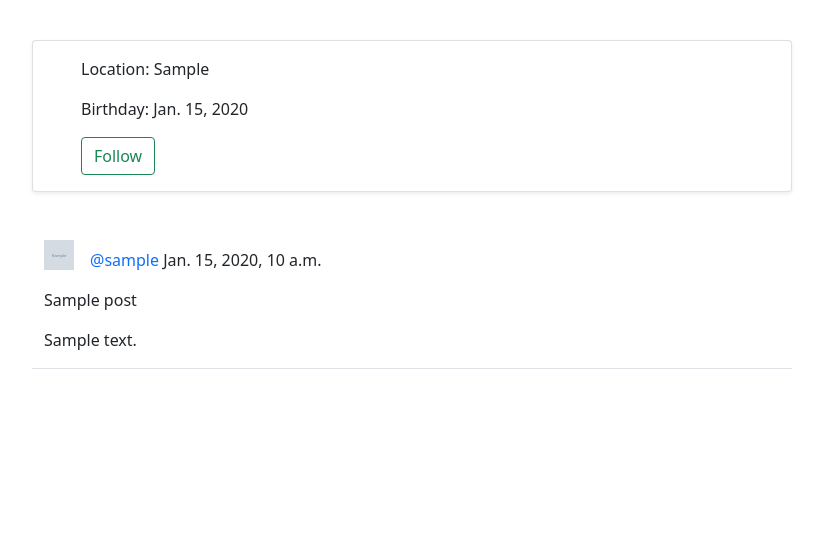
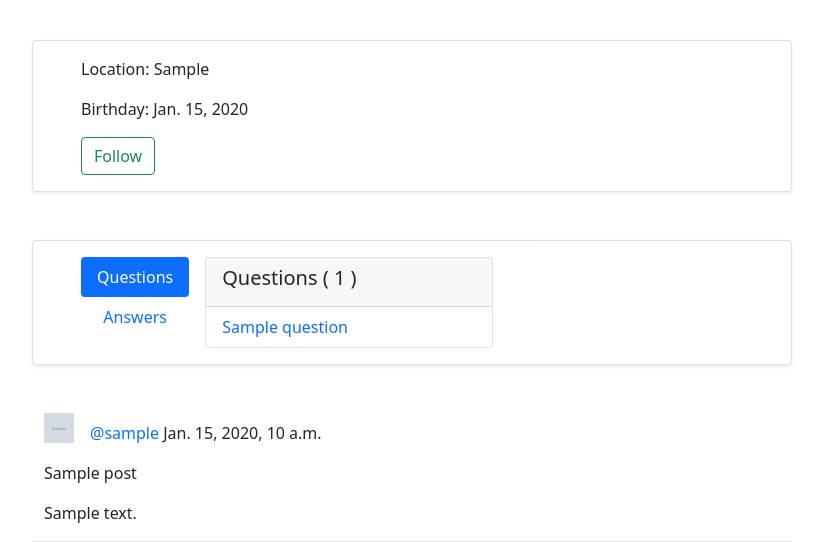
Before and after one commit to debrup416/FY-22, a Django app: page /profile/1 in a window 1280 px wide. Shown: the part 486-1028 px from the top of the page, without its empty margins (228-1051 px from the left). Before the commit the page ends 855 px from the top, so only its background shows below. Run offline with Django 4.2, Linux system fonts and the light colour scheme; tables that the repository leaves empty hold one stand-in row (values such as "Sample post"); grey boxes marked "Sample" are stand-in pictures; some libraries are stand-ins or nearby versions.

Commit message:
Profile Modified

```diff
--- a/accounts/views.py
+++ b/accounts/views.py
@@ -13,6 +13,7 @@ from django.contrib.auth.models import User
 from django.contrib import messages
 from django.utils import timezone
 from blog.models import *
+from forum.models import *
 # Create your views here.
 
 def show(request):
@@ -27,7 +28,8 @@ class ProfileView(View):
         user=profile.user
 
         posts = Post.objects.filter(author=user)
-        print(posts)
+        quests=Question.objects.filter(user=user).order_by('-id')
+        answers=Answer.objects.filter(user=user).order_by('-id')
 
         followers=profile.followers.all()
 
@@ -47,6 +49,8 @@ class ProfileView(View):
             'posts':posts,
             'number_of_followers':number_of_followers,
             'is_following':is_following,
+            'quests':quests,
+            'answers':answers,
         }
 
         return render(request,'accounts/profile.html',context)
--- a/templates/accounts/profile.html
+++ b/templates/accounts/profile.html
@@ -74,6 +74,56 @@
         </div>
     </div>
 
+
+    <div class="row justify-content-center mt-5">
+        <div class="card shadow-sm col-md-8 col-sm-12 border-bottom px-5 py-3">
+            <div class="d-flex align-items-start">
+                <div class="nav flex-column nav-pills me-3" id="v-pills-tab" role="tablist" aria-orientation="vertical">
+                  <button class="nav-link active" id="v-pills-home-tab" data-bs-toggle="pill" data-bs-target="#v-pills-home" type="button" role="tab" aria-controls="v-pills-home" aria-selected="true">Questions</button>
+                  <button class="nav-link" id="v-pills-profile-tab" data-bs-toggle="pill" data-bs-target="#v-pills-profile" type="button" role="tab" aria-controls="v-pills-profile" aria-selected="false">Answers</button>
+
+                </div>
+                <div class="tab-content" id="v-pills-tabContent">
+                  <div class="tab-pane fade show active" id="v-pills-home" role="tabpanel" aria-labelledby="v-pills-home-tab">
+                    <div class="card" style="width: 18rem">
+                        <div class="card-header">
+                            <h5>Questions ( <span>{{quests.count}}</span> )</h5>
+                        </div>
+                        <ul class="list-group list-group-flush">
+                        {% for quest in quests %}
+                        <li class="list-group-item">
+                            <a href="{% url 'forum:detail' quest.slug %}" style=" text-decoration: none;">{{ quest.title }}</a>
+                        </li>
+                        {% endfor %}
+                        </ul>
+                      </div>
+                  </div>
+
+                  <div class="tab-pane fade" id="v-pills-profile" role="tabpanel" aria-labelledby="v-pills-profile-tab">
+                    <div class="card">
+                        <h5 class="card-header">Answers (<span">{{answers.count}}</span>)</h5>
+                        <div class="card-body">
+                            <table class="table table-bordered">
+                                <tr>
+                                    <th>Question</th>
+                                    <th>Answer</th>
+                                </tr>
+                                {% for ans in answers %}
+                                <tr>
+                                    <td><a href="{% url 'forum:detail' ans.question.slug %}" style=" text-decoration: none;">{{ans.question.title|safe }}</a></td>
+                                    <td><a href="{% url 'forum:detail' ans.question.slug %}" style=" text-decoration: none;">{{ans.detail|safe}}</a></td>
+                                </tr>
+                                {% endfor %}
+                            </table>
+                        </div>
+                    </div>
+                  </div>
+
+                </div>
+              </div>
+        </div>
+    </div>
+
     {% for post in posts %}
     <div class="row justify-content-center mt-5">
         <div class="col-md-8 col-sm-12 border-bottom">
```
Also changed, not shown: media/uploads/profile_pictures/user1_me75OSI.jpg (added).
